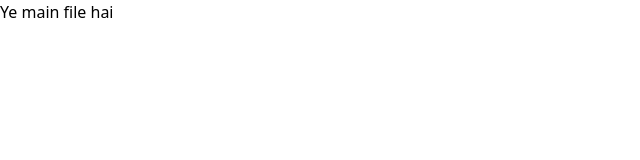
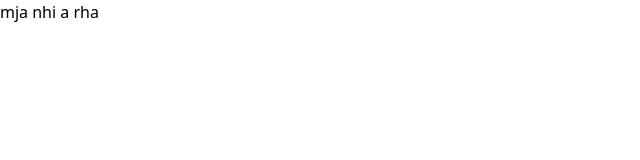
Before and after one commit to gauravsahu9668/ManageTestimonial, a React (Vite) app: page / in a window 1280 px wide. Shown: the top 160 px of the page, without its empty margins (0-640 px from the left). Built offline with nearby package versions, Linux system fonts and the light colour scheme.

Commit message:
enya commit

```diff
--- a/src/App.tsx
+++ b/src/App.tsx
@@ -7,8 +7,9 @@ function App() {
   return (
     <>
       <Routes>
+        <Route path='/' element={<Home></Home>}></Route>
         <Route path='/testimonial/:id' element={<Testimonial></Testimonial>}></Route>
-        <Route path='/' element={<Home></Home>}></Route>
+        <Route path='/testimonial'element={<Testimonial></Testimonial>}></Route>
       </Routes>
     </>
   )
--- a/src/Testimonials/Home.tsx
+++ b/src/Testimonials/Home.tsx
@@ -1,9 +1,8 @@
-
 
 const Home = () => {
   return (
     <div>
-      <div>Ye main file hai</div>
+      <div>mja nhi a rha</div>
     </div>
   )
 }
```
